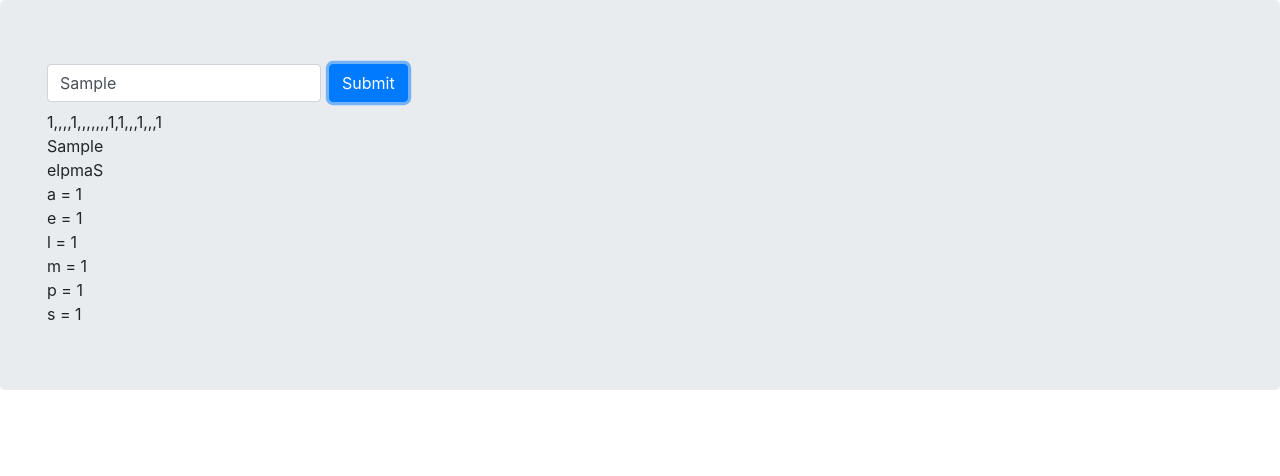
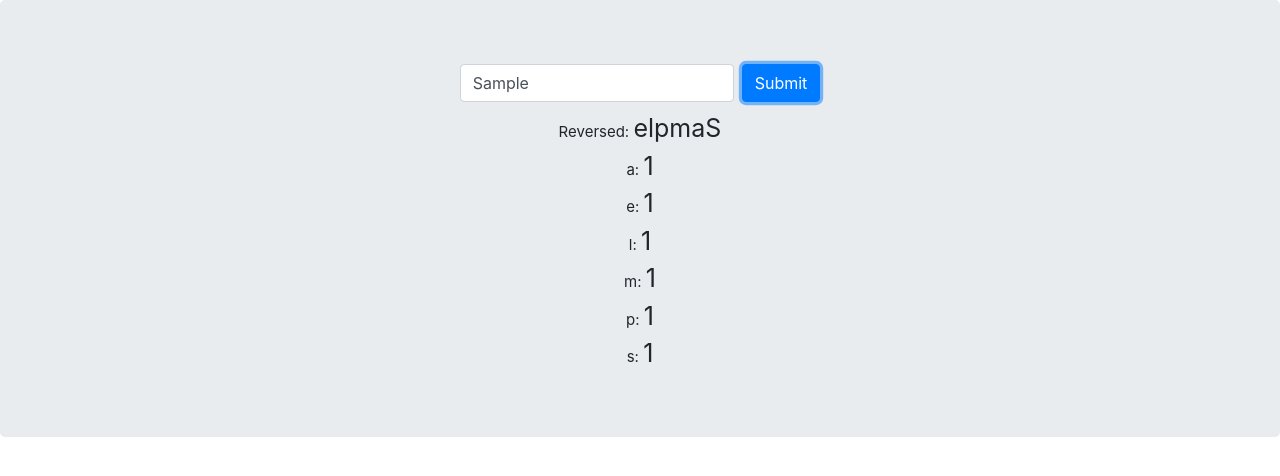
Before and after one commit to RealDealNikhil/string-website, a plain HTML site: page index.html in a window 1280 px wide. Both pictures are taken after typing "Sample" into the empty fields and a click on the button "Submit". Drawn offline with nearby package versions, Linux system fonts and the light colour scheme.

Commit message:
added css styles

```diff
--- a/index.html
+++ b/index.html
@@ -15,16 +15,21 @@
   <body>
     <div class="jumbotron">
       <div class="container-fluid">
+        <div class="row">
+          <div class="col-md-8 offset-md-2" align="center">
+            <form class="form-inline justify-content-center">
+              <label class="sr-only" for="str">String</label>
+              <input type="text" class="form-control mb-2 mr-sm-2" id="str" placeholder="Enter a string!">
+              <button type="submit" class="btn btn-primary mb-2" id="str-btn">Submit</button>
+            </form>
+        </div>
+        </div>
+        <div class="row">
+          <div class="col-md-8 offset-md-2" id="data" align="center">
 
-        <form class="form-inline">
-          <label class="sr-only" for="str">String</label>
-          <input type="text" class="form-control mb-2 mr-sm-2" id="str" placeholder="Enter a string!">
-          <button type="submit" class="btn btn-primary mb-2" id="str-btn">Submit</button>
-        </form>
+          </div>
+        </div>
 
-        <div id="data">
-
-        </div>
       </div>
     </div>
 
--- a/scripts.js
+++ b/scripts.js
@@ -29,11 +29,11 @@ function operate(str) {
   var unique = "";
   for (var i = 0; i < arr.length; i++) {
     if (arr[i] !== undefined) {
-      unique += String.fromCharCode(i + 97) + " = " + arr[i] + "<br>";
+      unique += String.fromCharCode(i + 97) + ": <em>" + arr[i] + "</em><br>";
     }
   }
   // print all info on webpage
-  $("#data").html(arr + "<br>" + str + "<br>" + reversed + "<br>" + unique);
+  $("#data").html("Reversed: <em>" + reversed + "</em><br>" + unique);
 }
 
 $(document).ready(function() {
--- a/styles.css
+++ b/styles.css
@@ -0,0 +1,9 @@
+em {
+  font-size: 25px;
+  font-style: normal;
+  font-weight: 400;
+}
+
+#data {
+  font-size: 15px;
+}
```
